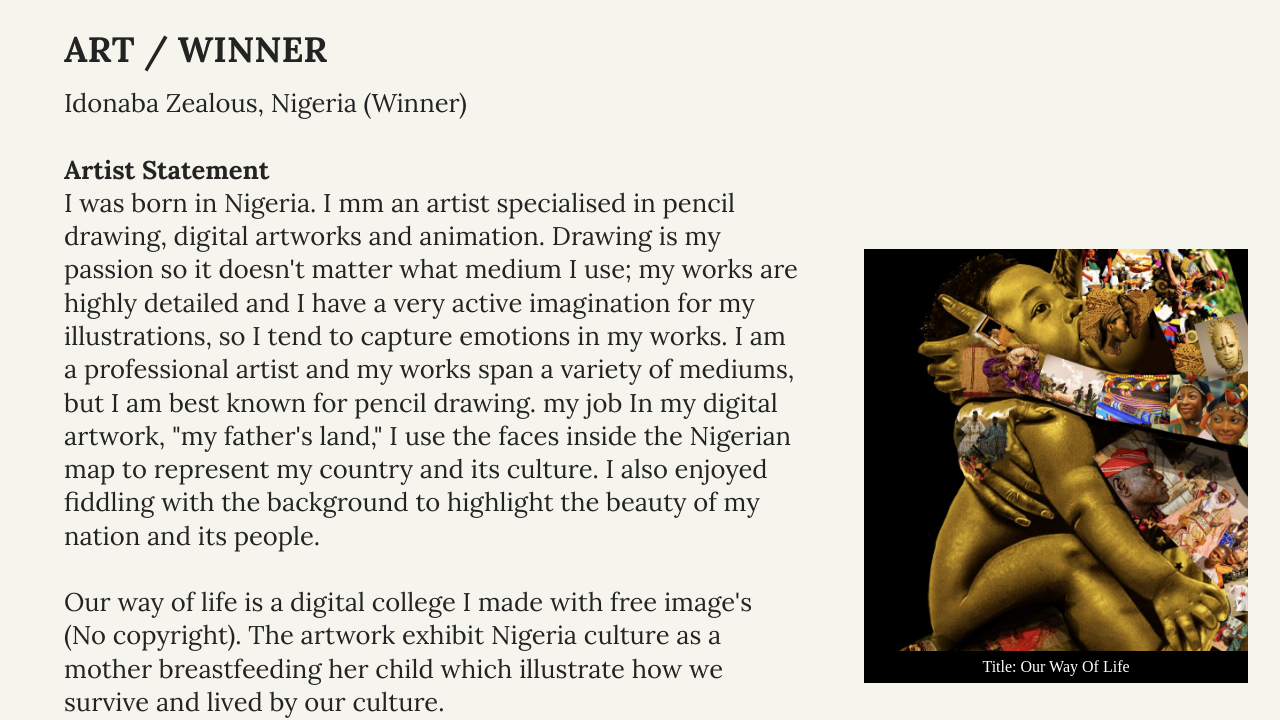
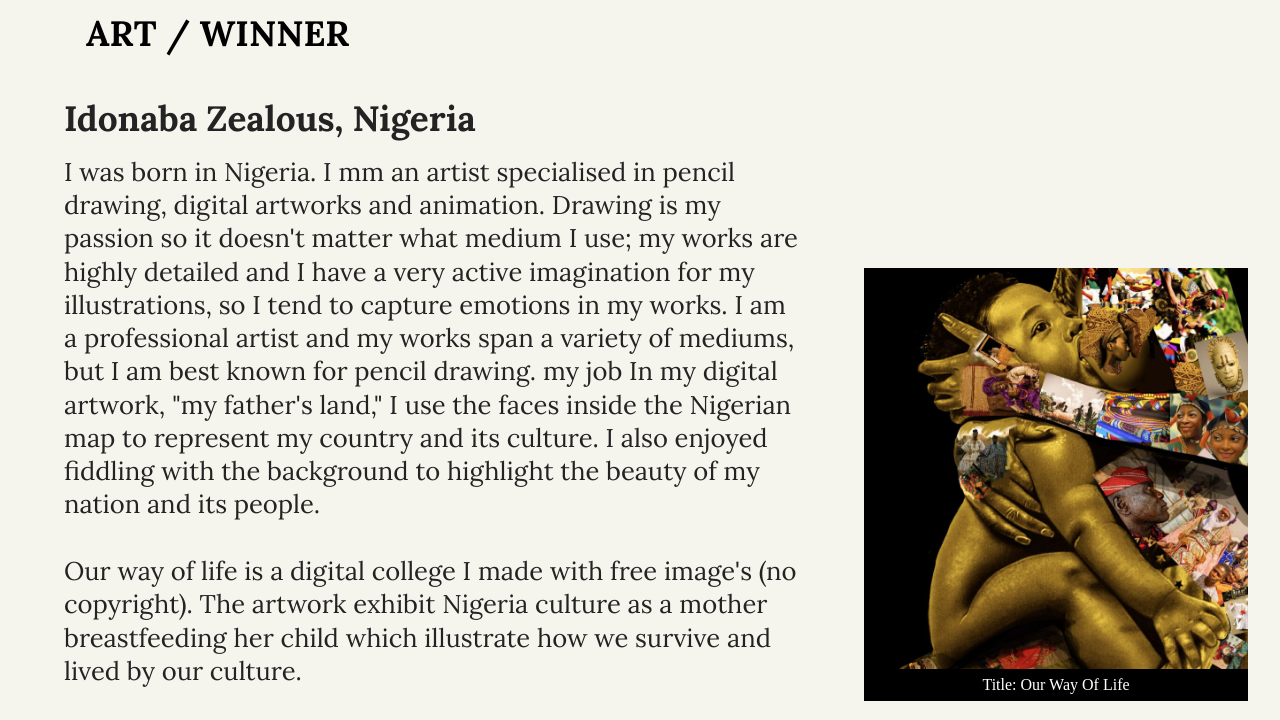
Before and after one commit to better-worlds/culturetech.ai, a plain HTML site: page 2023.html in a window 1280 px wide. Shown: the part 836-1556 px from the top of the page. Drawn offline with Linux system fonts and the light colour scheme.

Commit message:
copy edit

```diff
--- a/2023.html
+++ b/2023.html
@@ -92,7 +92,7 @@
             <div class="col-12 col-lg-10">
                 <p class="mbr-text mbr-fonts-style align-center display-2"><strong>
                     ART</strong></p>
-
+                <p class="mbr-text mbr-fonts-style align-center display-5"><strong>ART / WINNER</strong></p>
 
             </div>
         </div>
@@ -108,8 +108,8 @@
 
             <div class="col-12 col-md-12 col-lg">
                 <div class="text-wrapper">
-                    <h1 class="mbr-section-title mbr-fonts-style mb-3 display-5"><strong>ART / WINNER</strong></h1>
-                    <p class="mbr-text mbr-fonts-style display-7">Idonaba Zealous, Nigeria (Winner)<strong><br></strong><br><strong>Artist Statement</strong><br>I was born in Nigeria. I mm an artist specialised in pencil drawing, digital artworks and animation. Drawing is my passion so it doesn't matter what medium I use; my works are highly detailed and I have a very active imagination for my illustrations, so I tend to capture emotions in my works. I am a professional artist and my works span a variety of mediums, but I am best known for pencil drawing. my job In my digital artwork, "my father's land," I use the faces inside the Nigerian map to represent my country and its culture. I also enjoyed fiddling with the background to highlight the beauty of my nation and its people.<br><br>Our way of life is a digital college I made with free image's (No copyright). The artwork exhibit Nigeria culture as a mother breastfeeding her child which illustrate how we survive and lived by our culture.<br><br>The details of the collage images are different aspact of the Nigerian culture eg our food, artifact, dressing and music etc We live and survive by this way of life just like a baby and breastfeeding no<br> </p>
+                    <h1 class="mbr-section-title mbr-fonts-style mb-3 display-5"><strong>Idonaba Zealous, Nigeria</strong></h1>
+                    <p class="mbr-text mbr-fonts-style display-7">I was born in Nigeria. I mm an artist specialised in pencil drawing, digital artworks and animation. Drawing is my passion so it doesn't matter what medium I use; my works are highly detailed and I have a very active imagination for my illustrations, so I tend to capture emotions in my works. I am a professional artist and my works span a variety of mediums, but I am best known for pencil drawing. my job In my digital artwork, "my father's land," I use the faces inside the Nigerian map to represent my country and its culture. I also enjoyed fiddling with the background to highlight the beauty of my nation and its people.<br><br>Our way of life is a digital college I made with free image's (no copyright). The artwork exhibit Nigeria culture as a mother breastfeeding her child which illustrate how we survive and lived by our culture.<br><br>The details of the collage images are different aspact of the Nigerian culture eg our food, artifact, dressing and music etc We live and survive by this way of life just like a baby and breastfeeding.<br> </p>
 
 
                 </div>
```
Also changed, not shown: 1 other file.
